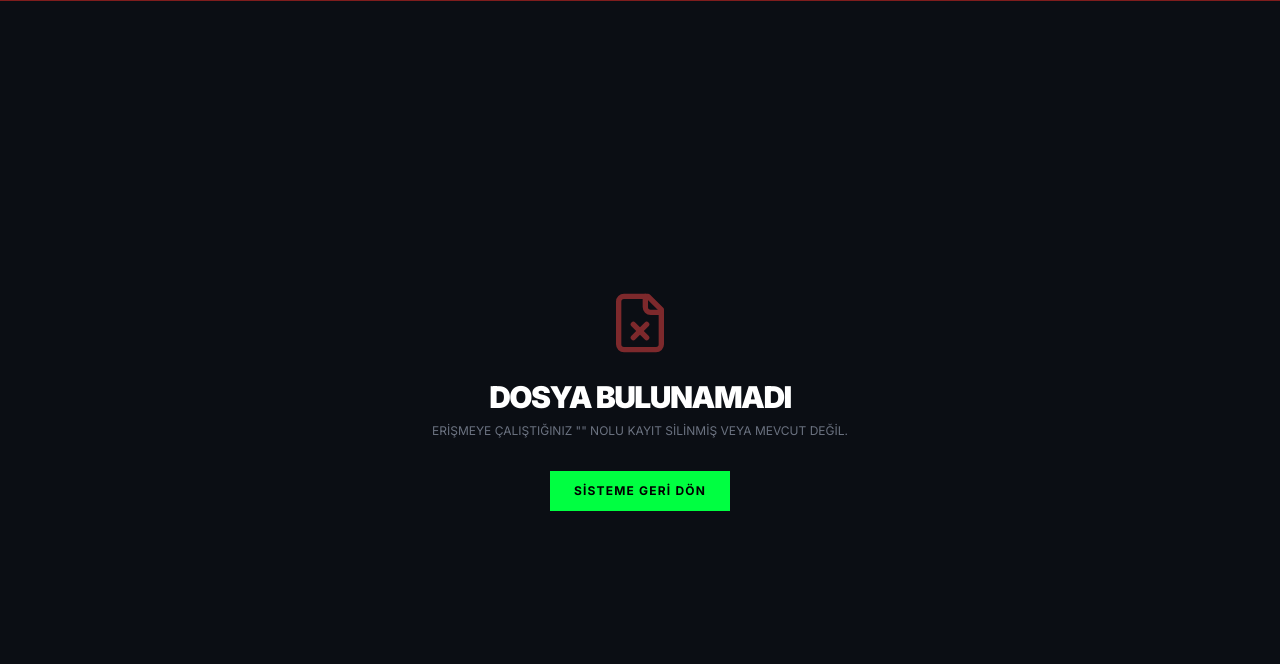
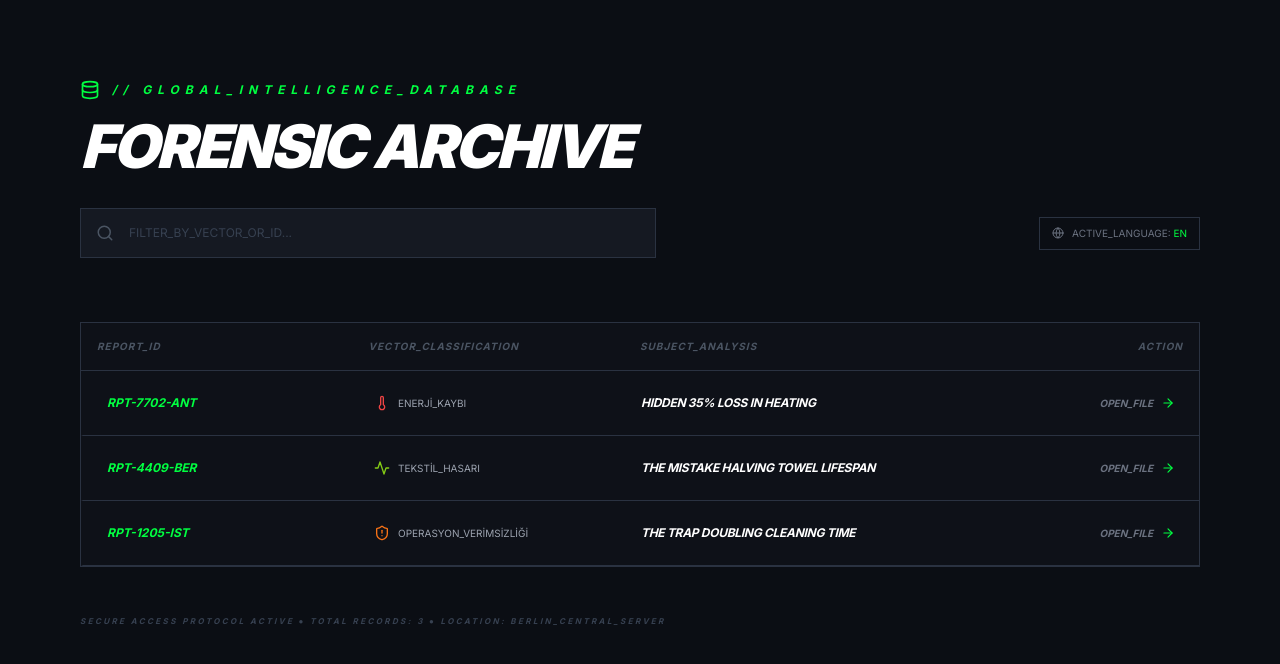
Before and after one commit to egeuluyurt/hci-antalya, a Next.js app: page /archive in a window 1280 px wide. Shown: the top 664 px of the page. Built offline with nearby package versions, Linux system fonts and the light colour scheme.

Commit message:
feat: complete archive system architecture with correct routing

```diff
--- a/app/archive/page.tsx
+++ b/app/archive/page.tsx
@@ -1,121 +1,167 @@
 "use client";
 import { useState, useEffect } from "react";
-import { useParams } from "next/navigation";
-import { ArrowLeft, Lock, Download, AlertTriangle, FileX } from "lucide-react";
+import { Database, Search, ArrowRight, Globe, Thermometer, Activity, ShieldAlert, AlertTriangle } from "lucide-react";
 import Link from "next/link";
-import LeadForm from "@/components/LeadForm";
-import { reports } from "@/lib/data"; // YENİ VERİTABANI BAĞLANTISI
+import { reports } from "@/lib/data";
 
-export default function ArchiveDetail() {
-  const params = useParams();
-  const id = params.id as string;
+const TRANSLATIONS = {
+    TR: {
+        tag: "// GLOBAL_INTELLIGENCE_DATABASE",
+        title: "ADLİ ARŞİV",
+        search_placeholder: "VEKTÖR VEYA ID İLE FİLTRELE...",
+        lang_label: "AKTİF DİL",
+        col_id: "RAPOR NO",
+        col_vector: "VEKTÖR SINIFI",
+        col_subject: "KONU ANALİZİ",
+        col_action: "İŞLEM",
+        open_file: "DOSYAYI AÇ",
+        footer_text: "GÜVENLİ ERİŞİM PROTOKOLÜ AKTİF ● TOPLAM KAYIT:",
+        footer_loc: "● KONUM: Berlin_Merkez_Sunucu"
+    },
+    EN: {
+        tag: "// GLOBAL_INTELLIGENCE_DATABASE",
+        title: "FORENSIC ARCHIVE",
+        search_placeholder: "FILTER_BY_VECTOR_OR_ID...",
+        lang_label: "ACTIVE_LANGUAGE",
+        col_id: "REPORT_ID",
+        col_vector: "VECTOR_CLASSIFICATION",
+        col_subject: "SUBJECT_ANALYSIS",
+        col_action: "ACTION",
+        open_file: "OPEN_FILE",
+        footer_text: "SECURE ACCESS PROTOCOL ACTIVE ● TOTAL RECORDS:",
+        footer_loc: "● Location: Berlin_Central_Server"
+    },
+    DE: {
+        tag: "// GLOBALE_INTELLIGENZ_DATENBANK",
+        title: "FORENSISCHES ARCHIV",
+        search_placeholder: "FILTER_NACH_VEKTOR_ODER_ID...",
+        lang_label: "AKTIVE_SPRACHE",
+        col_id: "BERICHT_NR",
+        col_vector: "VEKTOR_KLASSIFIZIERUNG",
+        col_subject: "THEMEN_ANALYSE",
+        col_action: "AKTION",
+        open_file: "DATEI_ÖFFNEN",
+        footer_text: "SICHERER ZUGANGSPROTOKOLL AKTIV ● GESAMT:",
+        footer_loc: "● Standort: Berlin_Zentralserver"
+    }
+};
+
+export default function ArchiveIndex() {
     const [lang, setLang] = useState<"TR" | "EN" | "DE">("EN");
-  const [isFormOpen, setIsFormOpen] = useState(false);
+    const [searchTerm, setSearchTerm] = useState("");
+    const [mounted, setMounted] = useState(false);
 
     useEffect(() => {
-    const savedLang = localStorage.getItem("language") as "TR" | "EN" | "DE";
-    if (savedLang) setLang(savedLang);
+        setMounted(true);
+        const savedLang = localStorage.getItem("language");
+        if (savedLang === "TR" || savedLang === "EN" || savedLang === "DE") {
+            setLang(savedLang);
+        }
+
+        const handleStorageChange = () => {
+            const newLang = localStorage.getItem("language");
+            if (newLang === "TR" || newLang === "EN" || newLang === "DE") {
+                setLang(newLang);
+            }
+        };
+
+        window.addEventListener('storage', handleStorageChange);
+        const interval = setInterval(handleStorageChange, 500);
+
+        return () => {
+            window.removeEventListener('storage', handleStorageChange);
+            clearInterval(interval);
+        };
     }, []);
 
-  // ID'ye göre doğru raporu buluyoruz
-  const currentReport = reports.find((r) => r.id === id);
+    const t = TRANSLATIONS[lang];
 
-  // EĞER RAPOR BULUNAMAZSA (404)
-  if (!currentReport) {
-    return (
-      <div className="min-h-screen bg-[#0B0E14] flex flex-col items-center justify-center text-center p-6 border-t border-red-900">
-        <FileX size={64} className="text-red-500 mb-6 opacity-50" />
-        <h1 className="text-white text-3xl font-black mb-2 tracking-tighter">DOSYA BULUNAMADI</h1>
-        <p className="text-gray-500 font-mono text-xs mb-8">
-          ERİŞMEYE ÇALIŞTIĞINIZ "{id}" NOLU KAYIT SİLİNMİŞ VEYA MEVCUT DEĞİL.
-        </p>
-        <Link href="/" className="bg-[#00FF41] text-black px-6 py-3 font-bold text-xs uppercase tracking-widest hover:bg-white transition-colors">
-          SİSTEME GERİ DÖN
-        </Link>
-      </div>
-    );
-  }
+    const getIcon = (vector: string) => {
+        if (vector.includes("THERMAL") || vector.includes("ENERJİ")) return <Thermometer size={16} className="text-red-500" />;
+        if (vector.includes("OPEX") || vector.includes("OPERASYON") || vector.includes("SURGE")) return <ShieldAlert size={16} className="text-orange-500" />;
+        if (vector.includes("MOLECULAR") || vector.includes("TEKSTİL") || vector.includes("NECROSIS")) return <Activity size={16} className="text-lime-500" />;
+        return <AlertTriangle size={16} className="text-gray-500" />;
+    };
 
-  const content = currentReport.content[lang];
+    if (!mounted) return null;
 
     return (
-    <div className="min-h-screen bg-[#0B0E14] text-gray-300 font-sans p-6 md:p-12 relative overflow-hidden">
+        <div className="min-h-screen bg-[#0B0E14] text-white p-6 md:p-20 font-sans">
+            {/* HERDER */}
+            <div className="max-w-6xl mx-auto mb-16">
+                <div className="flex items-center gap-3 text-[#00FF41] mb-4">
+                    <Database size={20} />
+                    <span className="text-xs tracking-[0.5em] font-bold uppercase italic font-mono">{t.tag}</span>
+                </div>
+                <h1 className="text-4xl md:text-6xl font-black italic uppercase tracking-tighter mb-8 text-white">
+                    {t.title}
+                </h1>
 
-      <LeadForm isOpen={isFormOpen} onClose={() => setIsFormOpen(false)} reportId={id} />
-
-      <div className="max-w-3xl mx-auto relative z-10 pt-10">
-        <Link href="/" className="inline-flex items-center gap-2 text-[#00FF41] text-xs font-mono mb-8 hover:opacity-70 transition-opacity">
-          <ArrowLeft size={14} /> {lang === "TR" ? "VAKA LİSTESİNE DÖN" : "BACK TO CASE LIST"}
-        </Link>
-
-        {/* BAŞLIK ALANI */}
-        <div className="mb-12 border-b border-[#2A3241] pb-8">
-          <div className="flex items-center gap-3 mb-4">
-            <span className="bg-red-500/10 text-red-500 text-[10px] font-bold px-2 py-1 rounded border border-red-500/20 tracking-widest uppercase">
-              {currentReport.id}
-            </span>
-            <span className="text-gray-500 text-[10px] font-mono tracking-widest uppercase">
-              {currentReport.vector}
-            </span>
+                <div className="flex flex-col md:flex-row gap-6 items-start md:items-center justify-between">
+                    {/* SEARCH */}
+                    <div className="relative w-full max-w-xl">
+                        <Search className="absolute left-4 top-1/2 -translate-y-1/2 text-gray-600" size={18} />
+                        <input
+                            type="text"
+                            placeholder={t.search_placeholder}
+                            className="w-full bg-[#151922] border border-[#2A3241] p-4 pl-12 text-xs outline-none focus:border-[#00FF41] transition-colors uppercase text-white placeholder:text-gray-700 font-mono"
+                            onChange={(e) => setSearchTerm(e.target.value)}
+                            value={searchTerm}
+                        />
                     </div>
-          <h1 className="text-3xl md:text-5xl font-black text-white leading-tight mb-4 uppercase">
-            {content.title}
-          </h1>
-          <p className="text-lg text-gray-400 font-light leading-relaxed">
-            {content.summary}
-          </p>
-        </div>
-
-        {/* HİKAYE (BLOG) */}
-        {content.story && (
-          <div className="space-y-12">
-            {content.story.map((item, idx) => (
-              <div key={idx} className="relative pl-8 border-l-2 border-[#2A3241]">
-                <span className="absolute -left-[9px] top-0 w-4 h-4 bg-[#0B0E14] border-2 border-[#2A3241] rounded-full"></span>
-                <h3 className="text-[#00FF41] font-mono text-xs font-bold tracking-widest mb-2 uppercase">
-                  // 0{idx + 1} {item.head}
-                </h3>
-                <p className="text-white text-base leading-relaxed">
-                  {item.text}
-                </p>
-              </div>
-            ))}
-          </div>
-        )}
-
-        {/* VURUCU SONUÇ */}
-        <div className="mt-16 bg-[#151922] border border-red-900/30 p-8 rounded-lg flex items-center justify-between gap-6">
-          <div className="flex items-center gap-4">
-            <div className="p-3 bg-red-500/10 text-red-500 rounded-full"><AlertTriangle size={24} /></div>
-            <div>
-              <div className="text-xs text-gray-500 font-mono mb-1">{lang === "TR" ? "TOPLAM MALİYET ETKİSİ" : "TOTAL COST IMPACT"}</div>
-              <div className="text-2xl font-bold text-white">{currentReport.loss}</div>
+                    {/* LANGUAGE */}
+                    <div className="flex items-center gap-2 text-[10px] text-gray-500 border border-[#2A3241] px-3 py-2 font-mono uppercase">
+                        <Globe size={12} />
+                        <span>{t.lang_label}: <span className="text-[#00FF41]">{lang}</span></span>
                     </div>
                 </div>
             </div>
 
-        {/* KİLİTLİ ALAN */}
-        <div className="mt-12 p-1 bg-gradient-to-r from-[#00FF41] via-green-800 to-[#0B0E14] rounded-xl">
-          <div className="bg-[#0B0E14] p-8 rounded-lg text-center">
-            <h3 className="text-white font-bold text-xl mb-2 uppercase">
-              {lang === "TR" ? "BU SORUN SİZDE DE VAR MI?" : "DO YOU HAVE THIS PROBLEM?"}
-            </h3>
-            <p className="text-gray-400 text-sm mb-8 max-w-lg mx-auto">
-              {lang === "TR" ? "Tam dosyayı ve çözüm reçetesini indirin." : "Download the full file and solution recipe."}
-            </p>
-            <button
-              onClick={() => setIsFormOpen(true)}
-              className="inline-flex items-center gap-3 bg-[#00FF41] text-black px-8 py-4 font-bold text-sm uppercase tracking-widest hover:bg-white transition-colors rounded"
+            {/* LIST */}
+            <div className="max-w-6xl mx-auto border border-[#2A3241] bg-[#151922]/30">
+                <div className="grid grid-cols-4 p-4 border-b border-[#2A3241] text-[10px] text-gray-600 uppercase font-bold tracking-widest hidden md:grid italic font-mono">
+                    <span>{t.col_id}</span>
+                    <span>{t.col_vector}</span>
+                    <span>{t.col_subject}</span>
+                    <span className="text-right">{t.col_action}</span>
+                </div>
+
+                {reports.filter(r => {
+                    const content = r.content[lang];
+                    // SAFE ACCESS: Only check content.title. Removed r.title fallback.
+                    const title = content?.title || "";
+                    return title.toLowerCase().includes(searchTerm.toLowerCase()) ||
+                        r.id.toLowerCase().includes(searchTerm.toLowerCase()) ||
+                        r.vector.toLowerCase().includes(searchTerm.toLowerCase());
+                }).map((rpt, idx) => {
+                    const content = rpt.content[lang];
+                    return (
+                        <Link
+                            key={rpt.id}
+                            href={`/archive/${rpt.id}`}
+                            className="grid grid-cols-1 md:grid-cols-4 p-6 border-b border-[#2A3241] items-center hover:bg-[#00FF41]/5 transition-all group border-l-2 border-l-transparent hover:border-l-[#00FF41]"
                         >
-              <Download size={18} />
-              {content.download_text}
-            </button>
-            <div className="mt-4 flex items-center justify-center gap-2 text-[10px] text-gray-600 font-mono">
-              <Lock size={12} /> SECURE PROTOCOL
+                            <span className="text-[#00FF41] text-xs font-bold mb-2 md:mb-0 italic uppercase font-mono">{rpt.id}</span>
+                            <div className="flex items-center gap-2 text-gray-400 text-[10px] mb-2 md:mb-0 font-mono">
+                                {getIcon(rpt.vector)}
+                                <span className="uppercase">{rpt.vector}</span>
+                            </div>
+                            <span className="text-white text-xs font-bold uppercase tracking-tight mb-4 md:mb-0 italic">
+                                {content?.title}
+                            </span>
+                            <div className="flex justify-end">
+                                <div className="flex items-center gap-2 text-[10px] text-gray-500 group-hover:text-white transition-colors italic font-bold font-mono">
+                                    {t.open_file} <ArrowRight size={14} className="text-[#00FF41] group-hover:translate-x-1 transition-transform" />
                                 </div>
                             </div>
+                        </Link>
+                    );
+                })}
             </div>
 
+            {/* FOOTER */}
+            <div className="max-w-6xl mx-auto mt-12 text-[8px] text-gray-700 uppercase tracking-[0.3em] italic font-bold font-mono">
+                {t.footer_text} {reports.length} {t.footer_loc}
             </div>
         </div>
     );
```
Lines whose indentation alone changed are shown as unchanged.
